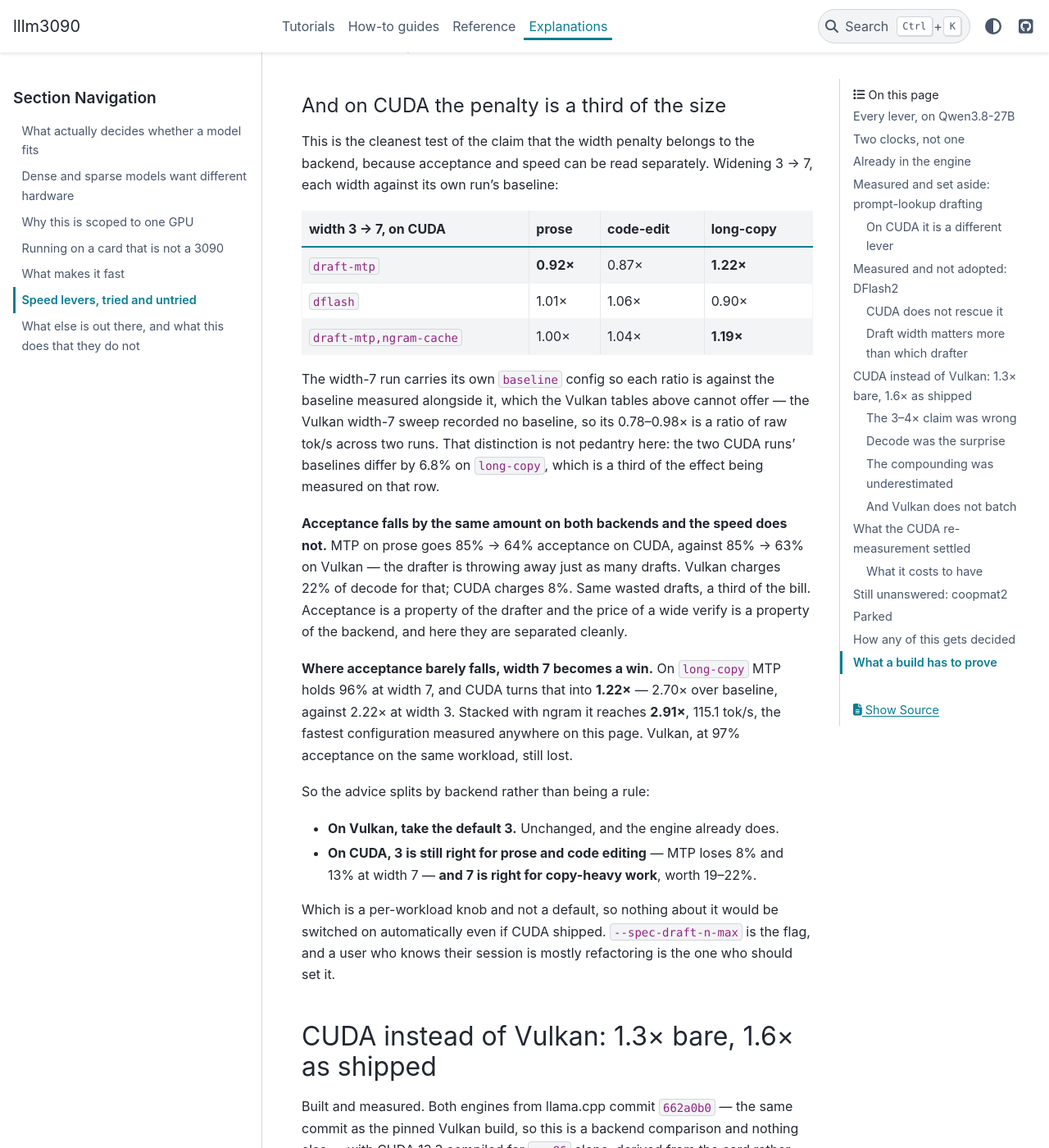
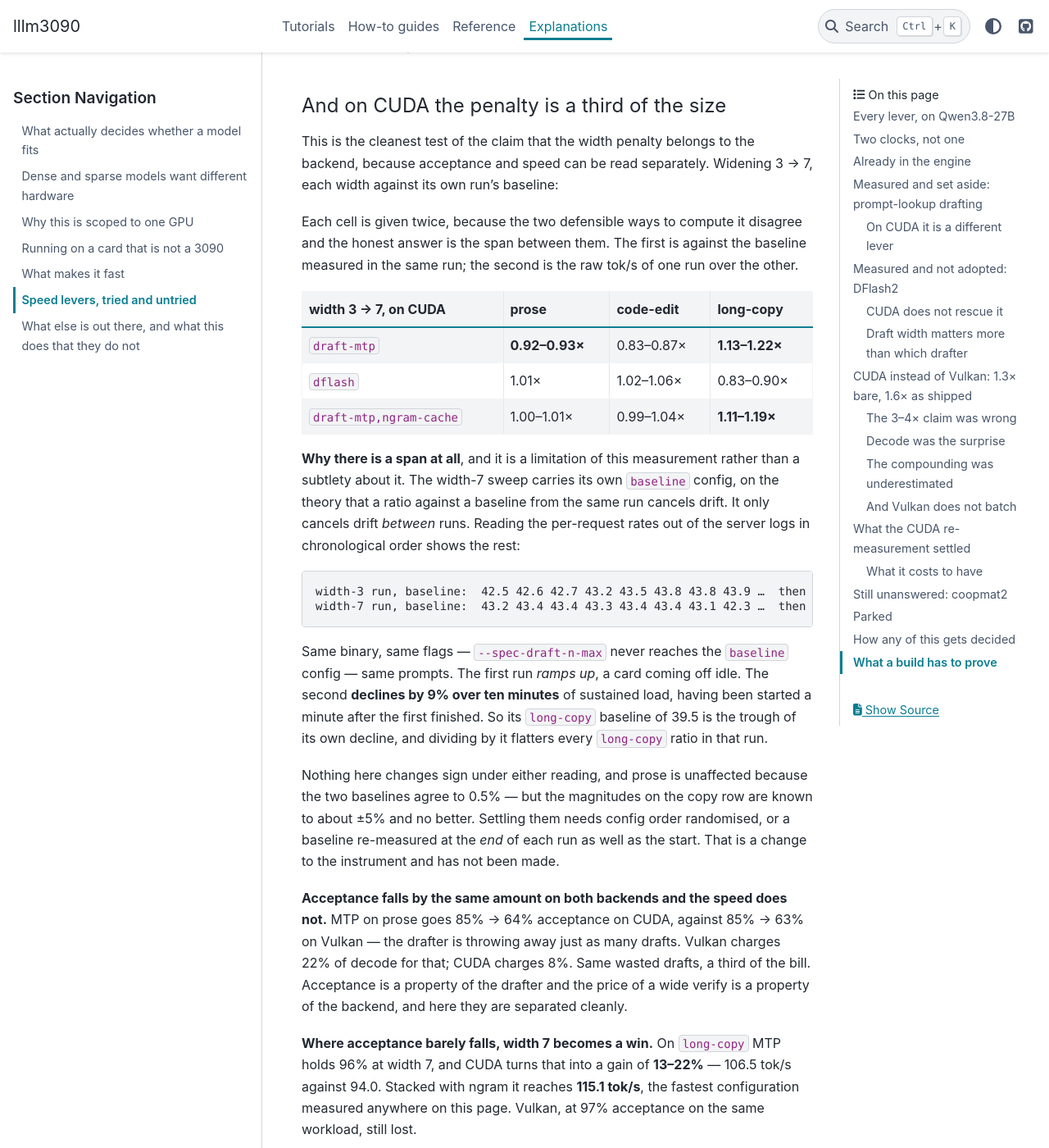
Before and after one commit to gilesknap/lllm3090, a Sphinx documentation site: the page built from docs/explanations/going-faster.md, in a window 1280 px wide and 1400 px high, scrolled down 7981 px. Shown: the whole window at 82% size. Built offline with Sphinx 7.4.7 and the PyData theme 0.15.4, drawn with Linux system fonts in a browser that asks for light colours; the version number could not be read and is left out; some of the changed text lies outside the part shown.

Commit message:
Quote the width numbers as a span, because the card drifted under the run
Carrying a baseline in the width-7 run was supposed to make its ratios safe. It
cancels drift between runs, not through one: the baseline config runs first, so
the card it measures is not the card the later configs get.

The per-request rates say so. The width-3 sweep starts cold and gains 3% as
clocks ramp (42.5 -> 43.9); the width-7 sweep, launched a minute after it
finished, loses 9% across ten minutes (43.4 -> 41.6 -> 39.5). Identical
invocation both times -- the width flag never reaches the baseline config.

So its long-copy baseline of 39.5 is the trough of its own decline, and every
long-copy ratio divided by it is flattered. Nothing changes sign under either
reading and prose is untouched, its two baselines agreeing to 0.5%, but the
copy-heavy width gain is 11-22% rather than the 19-22% claimed, and the page now
gives both readings and says which is which.

The cross-backend baseline is unaffected and worth recording as the sound part:
twelve run pairings span 1.20-1.35x with a mean of 1.285x, against llama-bench's
independent 1.283x.

The runbook gains the rule this cost: never start a sweep on a card that has
just finished one, and read the per-request rates before trusting a median.

````diff
--- a/docs/explanations/going-faster.md
+++ b/docs/explanations/going-faster.md
@@ -34,7 +34,7 @@ number. Where the two differ, the verdict says which backend it applies to.
 | [Flash attention](#already-in-the-engine) | both | not separately measured | not separately measured | **on by default** |
 | [CUDA instead of Vulkan](#cuda-instead-of-vulkan-13-bare-16-as-shipped) | both | — | 1.31× prefill, 1.28× decode bare, **~1.6×** as shipped | not adopted — costs a toolkit and a per-card binary |
 | [DFlash2 drafter](#measured-and-not-adopted-dflash2) | decode | 0.90–1.04× *against MTP* | 0.92–1.01× *against MTP* | rejected on **both** — a wash, for 36k tokens of context |
-| [Draft width 7](#draft-width-matters-more-than-which-drafter) | decode | 0.78–0.98× *against width 3* | 0.87–1.22× *against width 3* | rejected on Vulkan; on CUDA, copy-heavy work only |
+| [Draft width 7](#draft-width-matters-more-than-which-drafter) | decode | 0.78–0.98× *against width 3* | 0.83–1.22× *against width 3* | rejected on Vulkan; on CUDA, copy-heavy work only |
 | [Prompt lookup (ngram)](#measured-and-set-aside-prompt-lookup-drafting) | decode | 0.65–0.88× | 0.92–1.41× | rejected on Vulkan; **wins copying on CUDA** |
 | [ngram stacked on MTP](#measured-and-set-aside-prompt-lookup-drafting) | decode | 0.84–0.90× *against MTP* | 0.86–1.10× *against MTP* | rejected on Vulkan; **the fastest copying config on CUDA** |
 | [q4_0 KV cache](#already-in-the-engine) | capacity | 4× the conversation, ~0.63× decode | not measured | not taken — never measured here |
@@ -264,18 +264,40 @@ This is the cleanest test of the claim that the width penalty belongs to the
 backend, because acceptance and speed can be read separately. Widening 3 → 7,
 each width against its own run's baseline:
 
+Each cell is given twice, because the two defensible ways to compute it disagree
+and the honest answer is the span between them. The first is against the
+baseline measured in the same run; the second is the raw tok/s of one run over
+the other.
+
 | width 3 → 7, on CUDA | prose | code-edit | long-copy |
 |---|---|---|---|
-| `draft-mtp` | **0.92×** | 0.87× | **1.22×** |
-| `dflash` | 1.01× | 1.06× | 0.90× |
-| `draft-mtp,ngram-cache` | 1.00× | 1.04× | **1.19×** |
+| `draft-mtp` | **0.92–0.93×** | 0.83–0.87× | **1.13–1.22×** |
+| `dflash` | 1.01× | 1.02–1.06× | 0.83–0.90× |
+| `draft-mtp,ngram-cache` | 1.00–1.01× | 0.99–1.04× | **1.11–1.19×** |
 
-The width-7 run carries its own `baseline` config so each ratio is against the
-baseline measured alongside it, which the Vulkan tables above cannot offer — the
-Vulkan width-7 sweep recorded no baseline, so its 0.78–0.98× is a ratio of raw
-tok/s across two runs. That distinction is not pedantry here: the two CUDA runs'
-baselines differ by 6.8% on `long-copy`, which is a third of the effect being
-measured on that row.
+**Why there is a span at all**, and it is a limitation of this measurement rather
+than a subtlety about it. The width-7 sweep carries its own `baseline` config, on
+the theory that a ratio against a baseline from the same run cancels drift. It
+only cancels drift *between* runs. Reading the per-request rates out of the
+server logs in chronological order shows the rest:
+
+```
+width-3 run, baseline:  42.5 42.6 42.7 43.2 43.5 43.8 43.8 43.9 …  then 42.4 flat to ±0.05
+width-7 run, baseline:  43.2 43.4 43.4 43.3 43.4 43.4 43.1 42.3 …  then 41.6, then 39.5
+```
+
+Same binary, same flags — `--spec-draft-n-max` never reaches the `baseline`
+config — same prompts. The first run *ramps up*, a card coming off idle. The
+second **declines by 9% over ten minutes** of sustained load, having been started
+a minute after the first finished. So its `long-copy` baseline of 39.5 is the
+trough of its own decline, and dividing by it flatters every `long-copy` ratio in
+that run.
+
+Nothing here changes sign under either reading, and prose is unaffected because
+the two baselines agree to 0.5% — but the magnitudes on the copy row are known to
+about ±5% and no better. Settling them needs config order randomised, or a
+baseline re-measured at the *end* of each run as well as the start. That is a
+change to the instrument and has not been made.
 
 **Acceptance falls by the same amount on both backends and the speed does not.**
 MTP on prose goes 85% → 64% acceptance on CUDA, against 85% → 63% on Vulkan —
@@ -285,16 +307,17 @@ a property of the drafter and the price of a wide verify is a property of the
 backend, and here they are separated cleanly.
 
 **Where acceptance barely falls, width 7 becomes a win.** On `long-copy` MTP
-holds 96% at width 7, and CUDA turns that into **1.22×** — 2.70× over baseline,
-against 2.22× at width 3. Stacked with ngram it reaches **2.91×**, 115.1 tok/s,
-the fastest configuration measured anywhere on this page. Vulkan, at 97%
-acceptance on the same workload, still lost.
+holds 96% at width 7, and CUDA turns that into a gain of **13–22%** — 106.5 tok/s
+against 94.0. Stacked with ngram it reaches **115.1 tok/s**, the fastest
+configuration measured anywhere on this page. Vulkan, at 97% acceptance on the
+same workload, still lost.
 
 So the advice splits by backend rather than being a rule:
 
 - **On Vulkan, take the default 3.** Unchanged, and the engine already does.
-- **On CUDA, 3 is still right for prose and code editing** — MTP loses 8% and
-  13% at width 7 — **and 7 is right for copy-heavy work**, worth 19–22%.
+- **On CUDA, 3 is still right for prose and code editing** — MTP loses 7–8% and
+  13–17% at width 7 — **and 7 is right for copy-heavy work**, worth 11–22%
+  depending on which baseline the ratio is taken against.
 
 Which is a per-workload knob and not a default, so nothing about it would be
 switched on automatically even if CUDA shipped. `--spec-draft-n-max` is the flag,
@@ -409,7 +432,7 @@ protocol. **It was mostly right, and specifically wrong once.**
 |---|---|
 | ngram's rejection is not settled for CUDA | **right** — 0.88× → 1.41× on copying, a flipped verdict |
 | stacking's rejection is not settled | **right** — it is now the fastest copying config, 2.44× against MTP's 2.22× |
-| the width penalty belongs to the backend | **right** — same acceptance collapse, a third of the speed cost; and width 7 wins copy-heavy work |
+| the width penalty belongs to the backend | **right** — same acceptance collapse, a third of the speed cost; and width 7 wins copy-heavy work, by 11–22% |
 | DFlash2's rejection is not settled | **wrong** — 0.92–1.01× against MTP on CUDA, against 0.90–1.04× on Vulkan. Unchanged. |
 | (unstated) MTP's own multiplier would carry over | **wrong** — 1.61–1.82× on Vulkan, 1.96–2.22× on CUDA |
 
@@ -533,13 +556,24 @@ SWEEP_DRAFT=~/models/.drafters/Qwen3.8-27B-DFlash2-Q4_K_M.gguf \
 comma-separated config list exists so a second width does not have to re-run
 everything, and it is tempting to drop the baseline as a known quantity. It is
 not one: across the two CUDA runs here, taken 35 minutes apart on an otherwise
-idle card, the baseline moved 0.5% on prose and **6.8% on `long-copy`**. A ratio
-against the other run's baseline would have carried that drift into the answer,
-on the row where the effect being measured was 19%.
+idle card, the baseline moved 0.5% on prose and **6.8% on `long-copy`**.
 
 ```
 dev/spec-sweep.py MODEL.gguf "" baseline,draft-mtp,mtp+ngram,dflash
 ```
+
+**And do not mistake that for a fix.** A baseline in the same run cancels drift
+*between* runs; it does nothing about drift *through* one, because the baseline
+config runs first and the card it measures is not the card the later configs get.
+The per-request rates in `sw-baseline.log` show a run starting cold and gaining
+3% as clocks ramp, and a run started on a hot card losing 9% over ten minutes.
+Both were the identical invocation. Which is why [the width
+numbers](#draft-width-matters-more-than-which-drafter) are quoted as a span
+rather than a value.
+
+The instrument does not yet defend against this. Randomising config order, or
+re-measuring `baseline` at the end of a run as well as the start, would bound it
+— and a sweep should not be started on a card that has just finished one.
 
 Keep a drafter out of the models directory. `catalog.installed` takes the
 alphabetically first non-projector GGUF in each directory, so a drafter dropped
````
Also changed, not shown: .claude/skills/lllm3090-runbook/SKILL.md.
